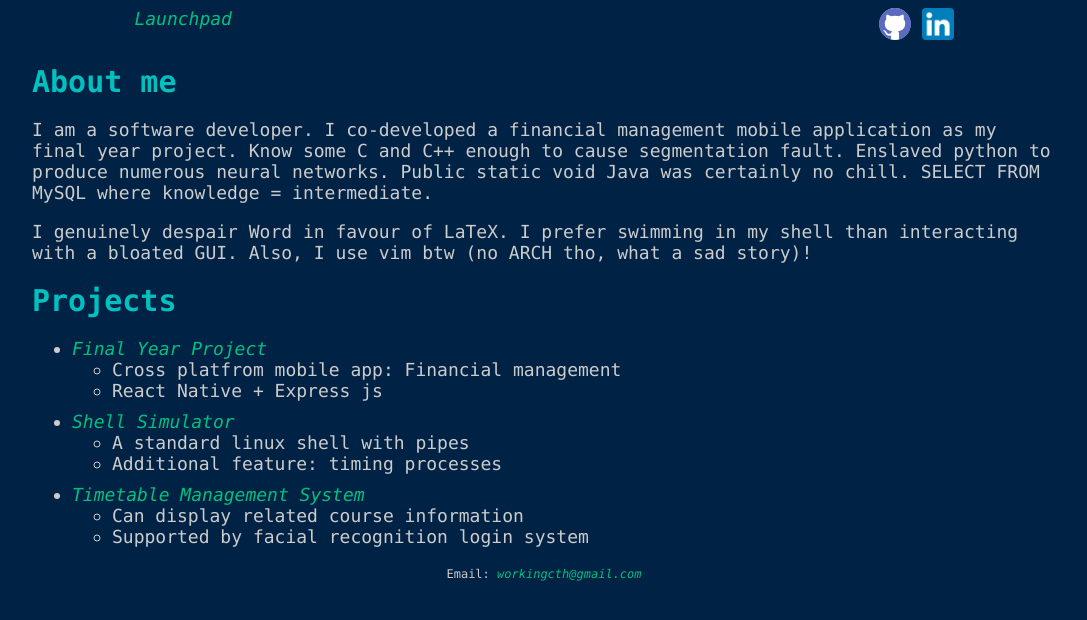
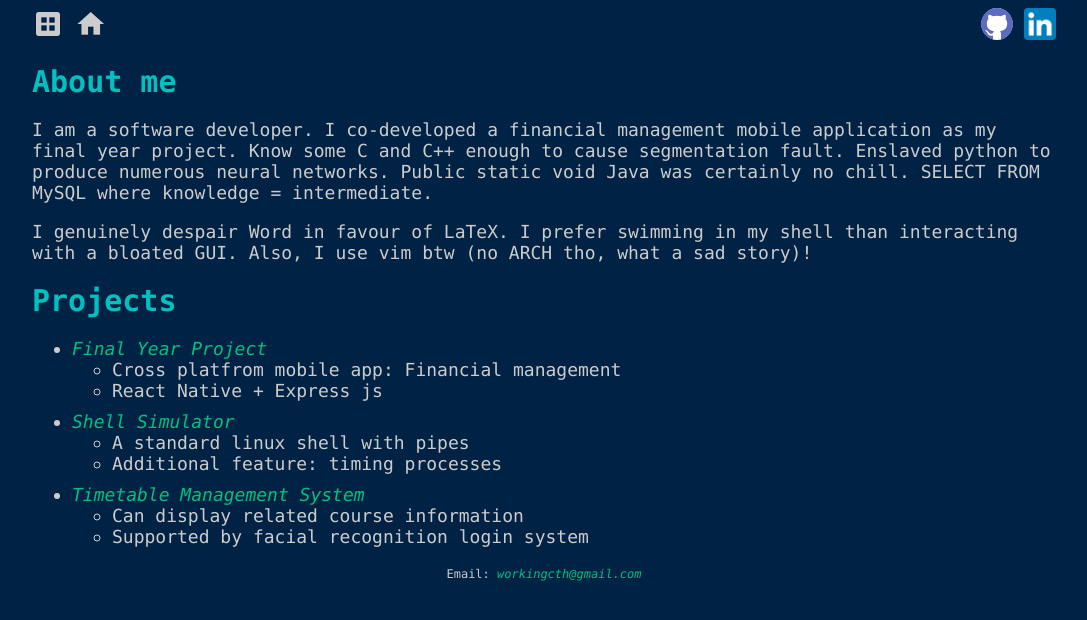
Before and after one commit to BaseballShar/BaseballShar.github.io, a plain HTML site: page index.html in a window 1280 px wide. Shown: the whole page, without its empty margins (96-1183 px from the left). Drawn offline with Linux system fonts and the light colour scheme.

Commit message:
Sharpened nav bar

```diff
--- a/index.html
+++ b/index.html
@@ -4,15 +4,29 @@
 <head>
   <title>Baseball's Website</title>
   <link rel="stylesheet" type="text/css" href="style.css" />
+  <link
+    href="https://fonts.googleapis.com/icon?family=Material+Icons"
+    rel="stylesheet"
+  />
 </head>
 
 <body>
   <!-- Header -->
   <header>
-    <nav class="site-nav">
-      <a href="pages/launchpad.html">Launchpad</a>
-
-      <div class="header">
+    <nav>
+      <!-- Group 1 -->
+      <!-- Inside website shortcut -->
+      <div>
+        <a class="icon" href="pages/launchpad.html">
+          <span class="material-icon">dataset</span>
+        </a>
+        <a class="icon" href="index.html">
+          <span class="material-icon">home</span>
+        </a>
+      </div>
+      <!-- Group 2 -->
+      <!-- Outside website shortcut -->
+      <div>
         <a href="https://github.com/BaseballShar/">
           <img
             src="asset/icon/github.svg"
@@ -39,15 +53,15 @@
   <h1>About me</h1>
   <p>
     I am a software developer. I co-developed a financial management mobile
-    application as my final year project. Know some C and C++ enough to
-    cause segmentation fault. Enslaved python to produce numerous neural
-    networks. Public static void Java was certainly no chill. SELECT FROM
-    MySQL where knowledge = intermediate.
+    application as my final year project. Know some C and C++ enough to cause
+    segmentation fault. Enslaved python to produce numerous neural networks.
+    Public static void Java was certainly no chill. SELECT FROM MySQL where
+    knowledge = intermediate.
   </p>
   <p>
-    I genuinely despair Word in favour of LaTeX. I prefer swimming in my
-    shell than interacting with a bloated GUI. Also, I use vim btw (no ARCH
-    tho, what a sad story)!
+    I genuinely despair Word in favour of LaTeX. I prefer swimming in my shell
+    than interacting with a bloated GUI. Also, I use vim btw (no ARCH tho, what
+    a sad story)!
   </p>
 
   <h1>Projects</h1>
@@ -82,7 +96,7 @@
     <p class="footer">
       Email:
       <a href="mailto:workingcth@gmail.com" class="footer"
-      >workingcth@gmail.com</a
+        >workingcth@gmail.com</a
       >
     </p>
   </footer>
--- a/style.css
+++ b/style.css
@@ -1,16 +1,42 @@
 * {
   color: #cccccc;
-  font-family: "Monaco";
+  font-family: "Menlo", monospace;
   font-size: 18px;
 }
 
+a {
+  color: #00c080;
+  font-style: italic;
+  text-decoration: none;
+}
+
+a.footer {
+  font-size: 12px;
+  margin: 0;
+}
+
+a.icon {
+  font-style: normal;
+}
+
 body {
-  /* background-image: url('asset/Bubu.JPG'); */
   background-color: #024;
   background-repeat: no-repeat;
   background-size: cover;
   margin-left: 10%;
   margin-right: 10%;
+}
+
+div.row-bar {
+  display: flex;
+  justify-content: space-around;
+  margin-bottom: 20px;
+  margin-top: 20px;
+}
+
+footer {
+  margin-top: 20px;
+  text-align: center;
 }
 
 h1 {
@@ -22,15 +48,29 @@ h2 {
   font-size: 24px;
 }
 
+img {
+  max-width: 50vh;
+  max-height: 50vh;
+}
+
+li.list {
+  margin-bottom: 10px;
+}
+
+nav {
+  display: flex;
+  justify-content: space-between;
+}
+
+p.footer {
+  font-size: 12px;
+  margin: 0;
+}
+
 table {
   border-collapse: collapse;
   margin: auto;
   text-align: center;
-}
-
-th {
-  border: 1px solid #cccccc;
-  padding: 10px;
 }
 
 td {
@@ -50,25 +90,9 @@ td.right {
   border: none;
 }
 
-a {
-  color: #00c080;
-  font-style: italic;
-  text-decoration: none;
-}
-
-a.footer {
-  font-size: 12px;
-  margin: 0;
-}
-
-footer {
-  margin-top: 20px;
-  text-align: center;
-}
-
-img {
-  max-width: 50vh;
-  max-height: 50vh;
+th {
+  border: 1px solid #cccccc;
+  padding: 10px;
 }
 
 .center {
@@ -79,30 +103,7 @@ img {
   font-size: 48px;
 }
 
-nav.site-nav {
-  display: flex;
-  justify-content: space-between;
-  margin-left: 10%;
-  margin-right: 10%;
+.material-icon {
+  font-family: "Material Icons";
+  font-size: 32px;
 }
-
-div.section {
-  margin-left: 10%;
-  margin-right: 10%;
-}
-
-div.row-bar {
-  display: flex;
-  justify-content: space-around;
-  margin-bottom: 20px;
-  margin-top: 20px;
-}
-
-li.list {
-  margin-bottom: 10px;
-}
-
-p.footer {
-  font-size: 12px;
-  margin: 0;
-}
```
